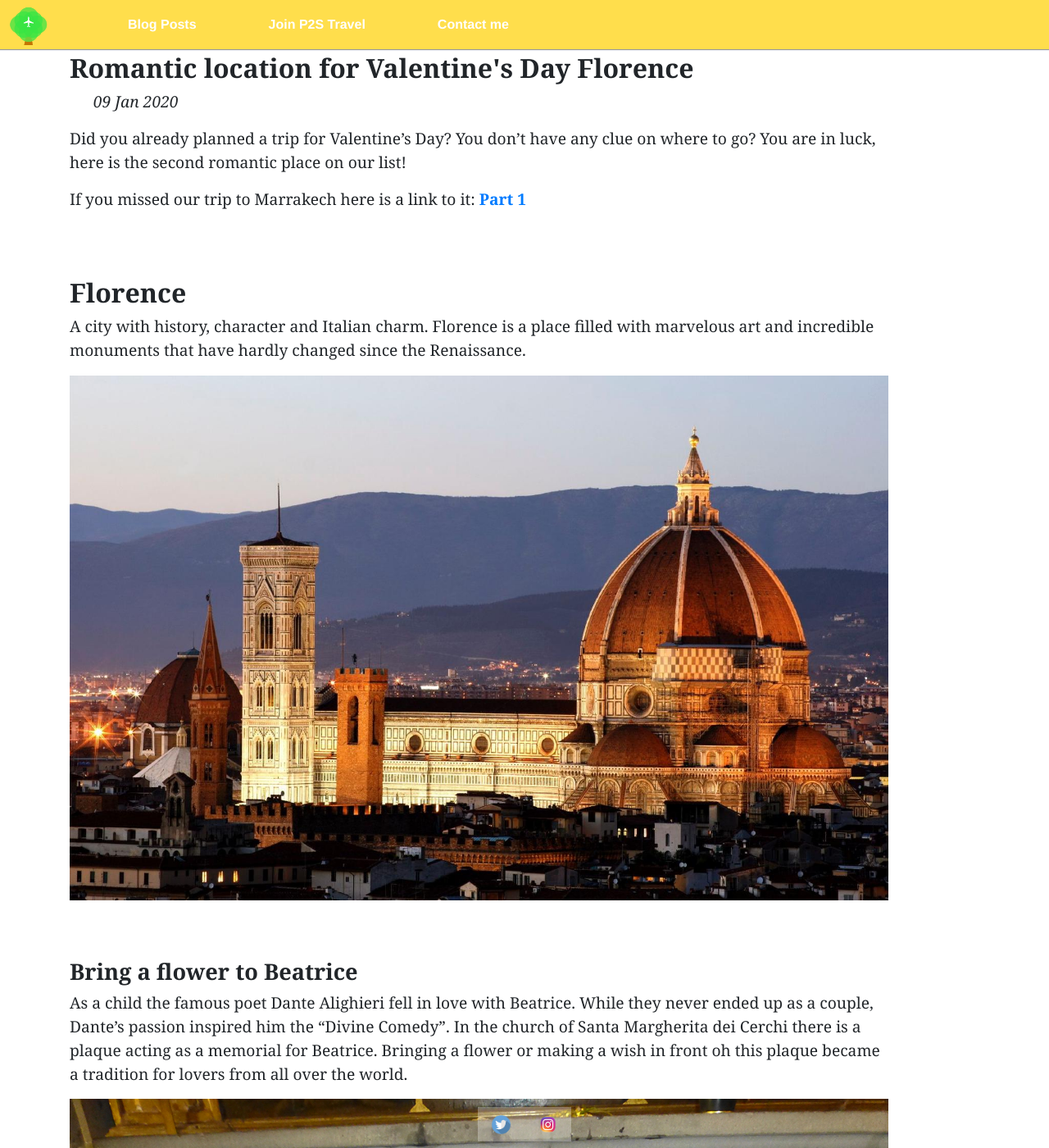
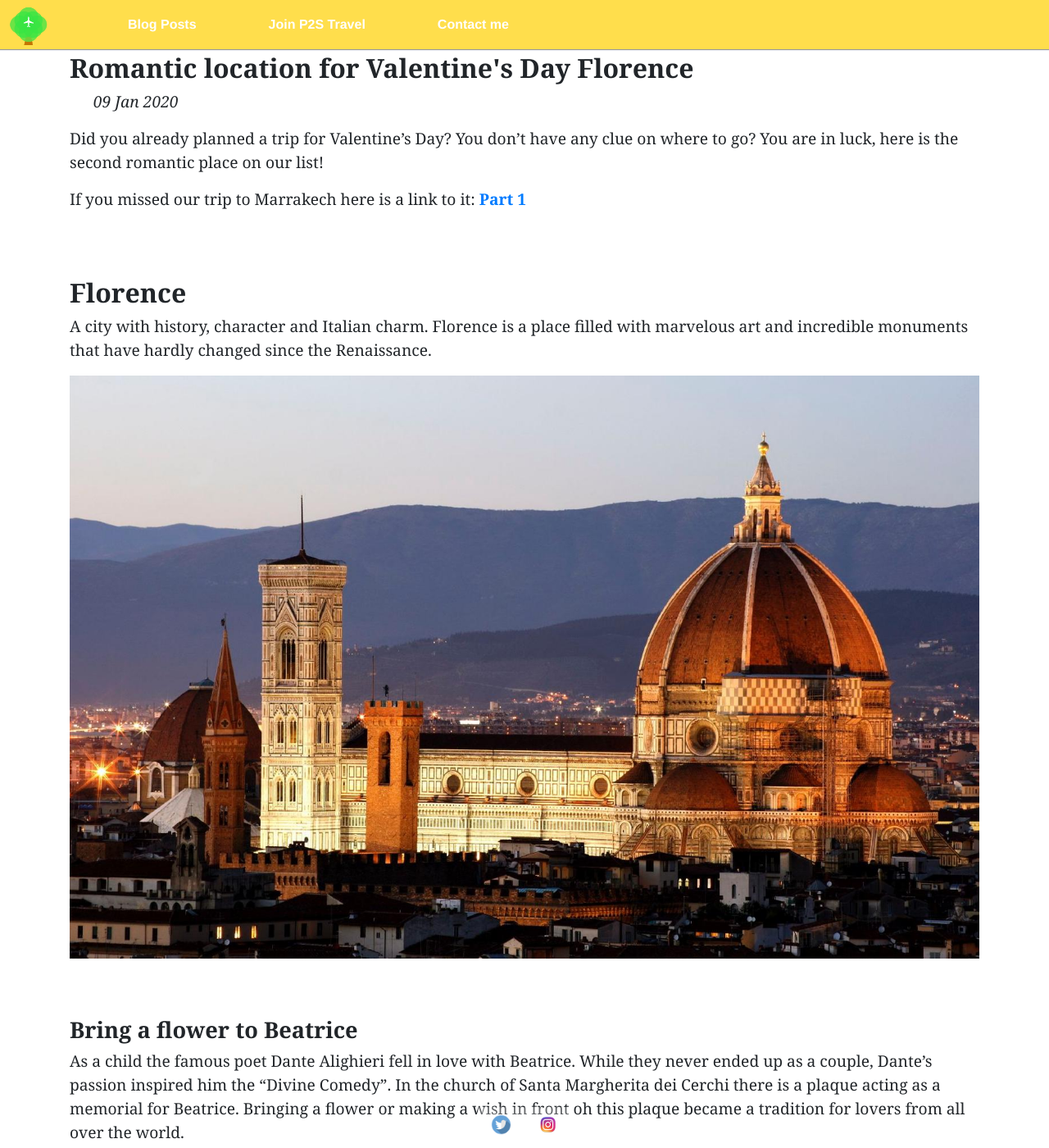
Before and after one commit to jdtravelp2s/jdtravelp2s.github.io, a Jekyll site: the page built from _posts/2020-01-09-romantic-locations-valentine-florence.md, in a window 1280 px wide and 1400 px high. Shown: the whole window at 82% size. Built offline with Jekyll 4.4.1, drawn with Linux system fonts in a browser that asks for light colours.

Commit message:
css change

```diff
--- a/css/main.css
+++ b/css/main.css
@@ -1,3 +1,7 @@
+
+body {
+	width: 100%;
+}
 
 nav {
 	padding-top: 0;
@@ -55,15 +59,14 @@
 }
 
 main {
-	width: 100%;
+	width: 90%;
 	margin-left: auto;
 	margin-right: auto;
-	padding-top: 3em;
+	padding-top: 7em;
 	padding-bottom: 2em;
 }
 
 p{
-	width: 90%;
 	font-family: Georgia, 'Times New Roman', Times, serif;
 	font-size: 120%;
 }
```
